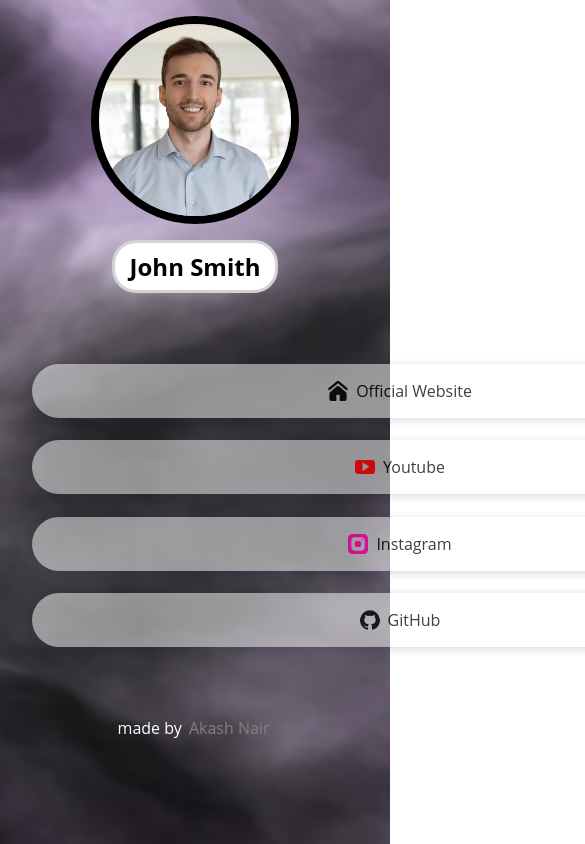
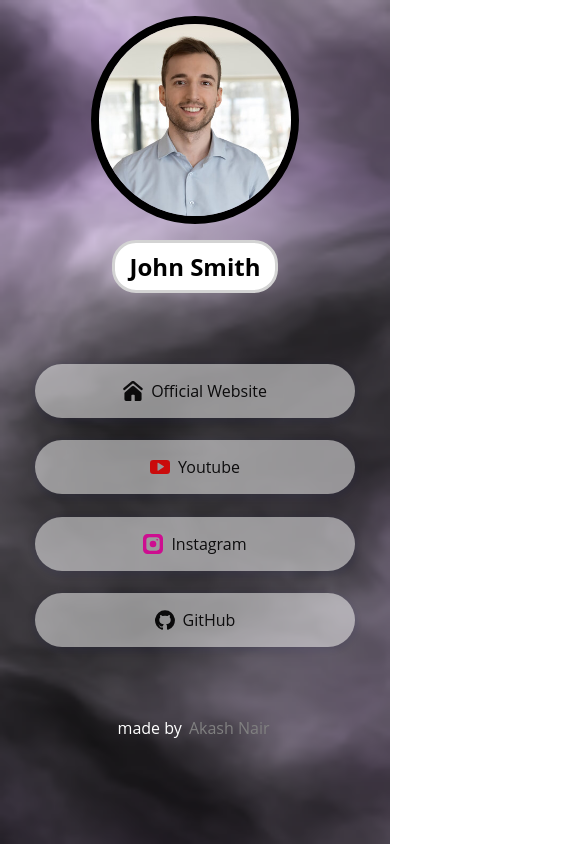
Before and after one commit to akashrajeshnair/link-in-bio, a plain HTML site: page index.html in a window 390 px wide. Shown: the top 844 px of the page, 585 px wide, since content can reach past the window. Drawn offline with nearby package versions, Linux system fonts and the light colour scheme.

Commit message:
fix #1: mobile support

```diff
--- a/index.css
+++ b/index.css
@@ -93,3 +93,9 @@ main{
   color: white;
   text-align: center;
 }
+
+@media (max-width: 600px){
+  ul{
+    width: 24em;
+  }
+}
--- a/index.html
+++ b/index.html
@@ -46,7 +46,7 @@
           <a href="https://www.youtube.com"><img src="./images/youtube.svg" alt="Youtube" width="20">Youtube</a>
         </li>
         <li>
-          <a href="https://instagram.com/aka5hnair"><img src="./images/instagram.svg" alt="instagram" width="20">Instagram</a>
+          <a href="https://instagram.com/"><img src="./images/instagram.svg" alt="instagram" width="20">Instagram</a>
         </li>
         <li>
           <a href="https://www.github.com/akashrajeshnair"><img src="./images/github.svg" alt="github" width="20">GitHub</a>
```
